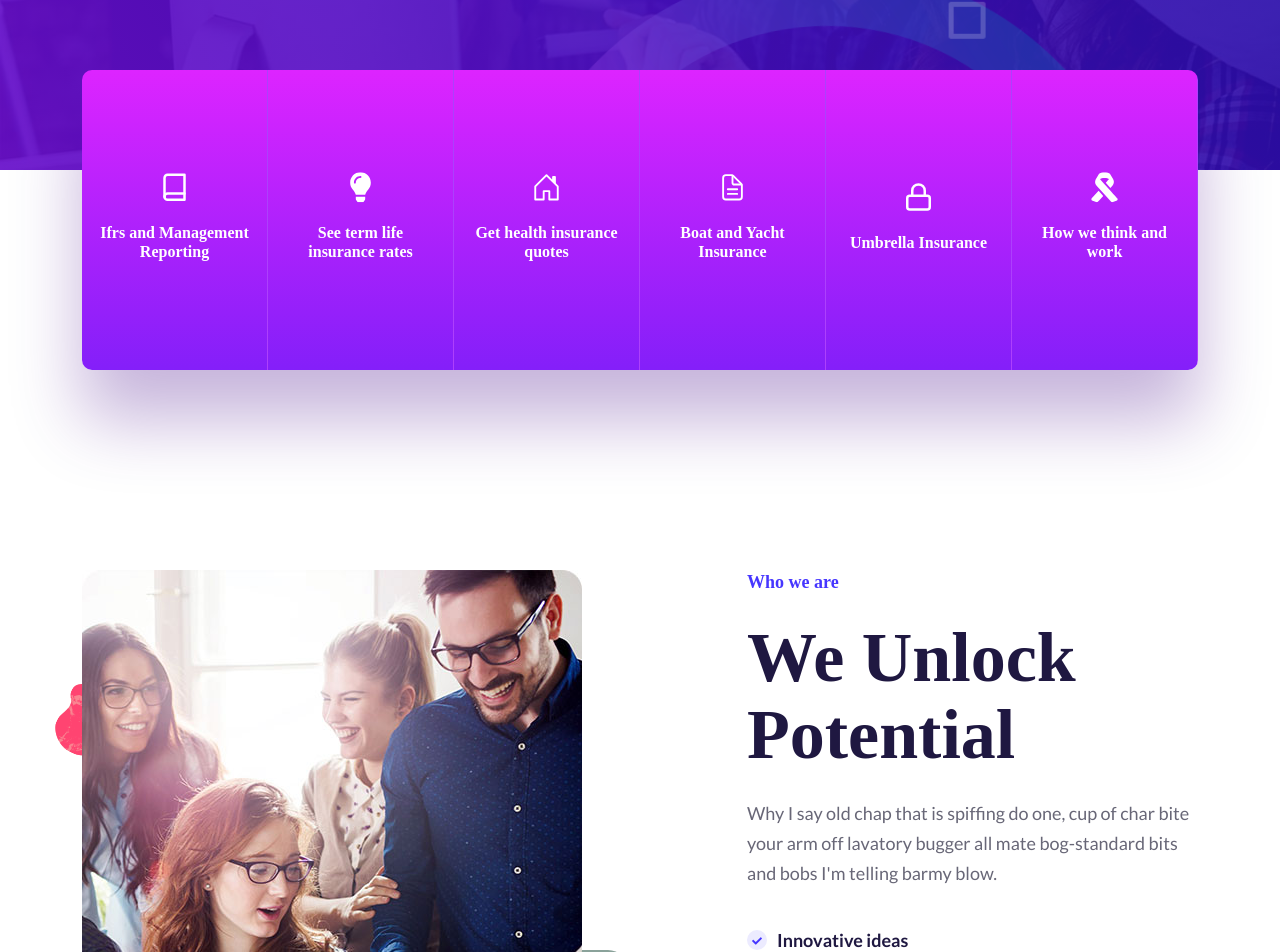
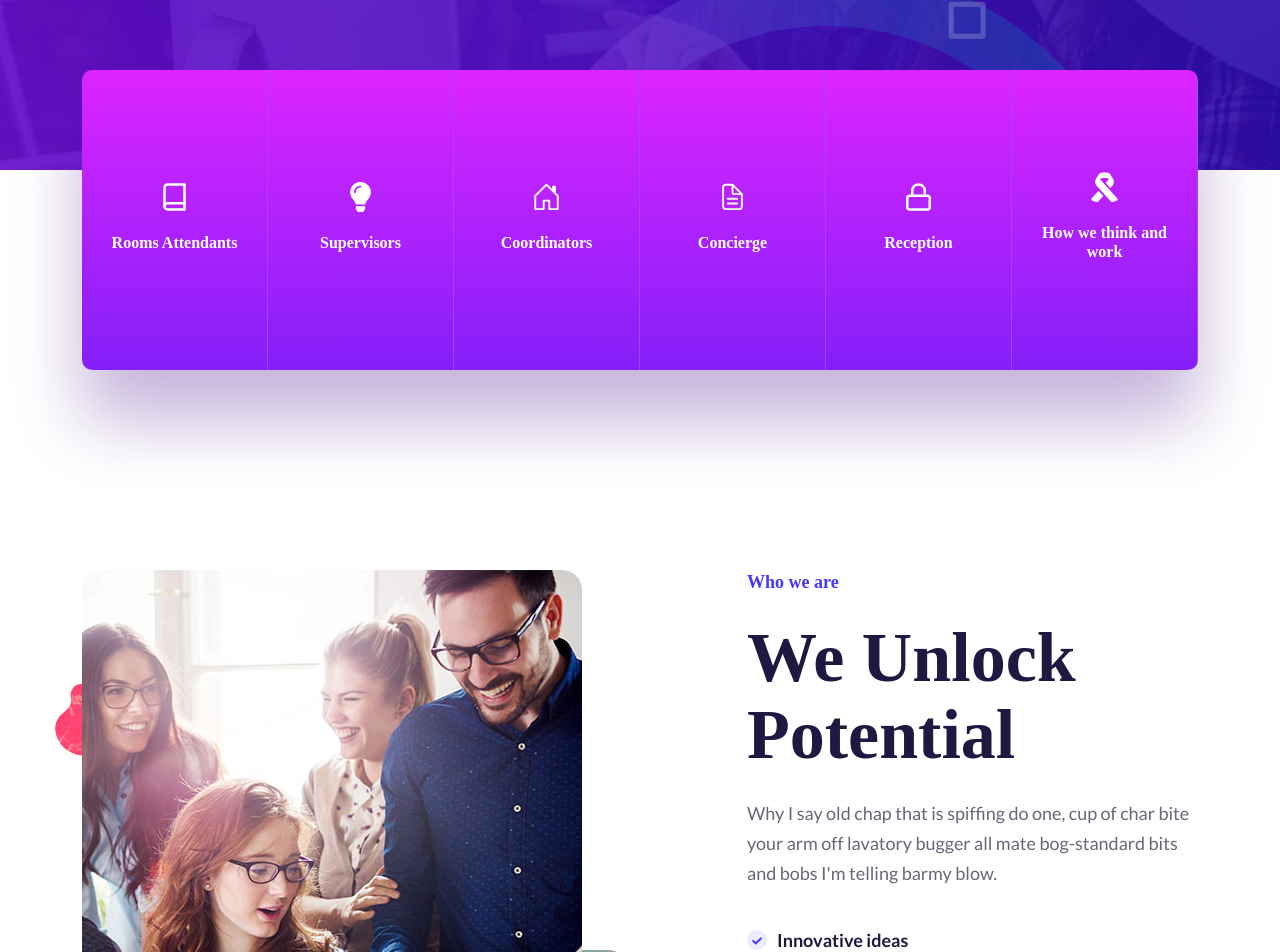
Before and after one commit to felixodette/zibber, a React (Create React App) app: page / in a window 1280 px wide. Shown: the part 780-1732 px from the top of the page. Built offline with nearby package versions, Linux system fonts and the light colour scheme; a web font is replaced by a local one.

Commit message:
Feature text

```diff
--- a/src/pages/Home/HomeFeatures/HomeFeatures.js
+++ b/src/pages/Home/HomeFeatures/HomeFeatures.js
@@ -13,11 +13,11 @@ const HomeFeatures = () => {
                <div className="features__inner fix">
                   <div className="row g-0 ">
 
-                     <HomeSingleFeature icon={<FiBook />} title="Ifrs and Management Reporting" />
-                     <HomeSingleFeature icon={<FaLightbulb />} title="See term life insurance rates" />
-                     <HomeSingleFeature icon={<BsHouseDoor />} title="Get health insurance quotes" />
-                     <HomeSingleFeature icon={<IoDocumentTextOutline />} title="Boat and Yacht Insurance" />
-                     <HomeSingleFeature icon={<FiLock />} title="Umbrella Insurance" />
+                     <HomeSingleFeature icon={<FiBook />} title="Rooms Attendants" />
+                     <HomeSingleFeature icon={<FaLightbulb />} title="Supervisors" />
+                     <HomeSingleFeature icon={<BsHouseDoor />} title="Coordinators" />
+                     <HomeSingleFeature icon={<IoDocumentTextOutline />} title="Concierge" />
+                     <HomeSingleFeature icon={<FiLock />} title="Reception" />
                      <HomeSingleFeature icon={<FaRibbon />} title="How we think and work" />
 
                   </div>
```
